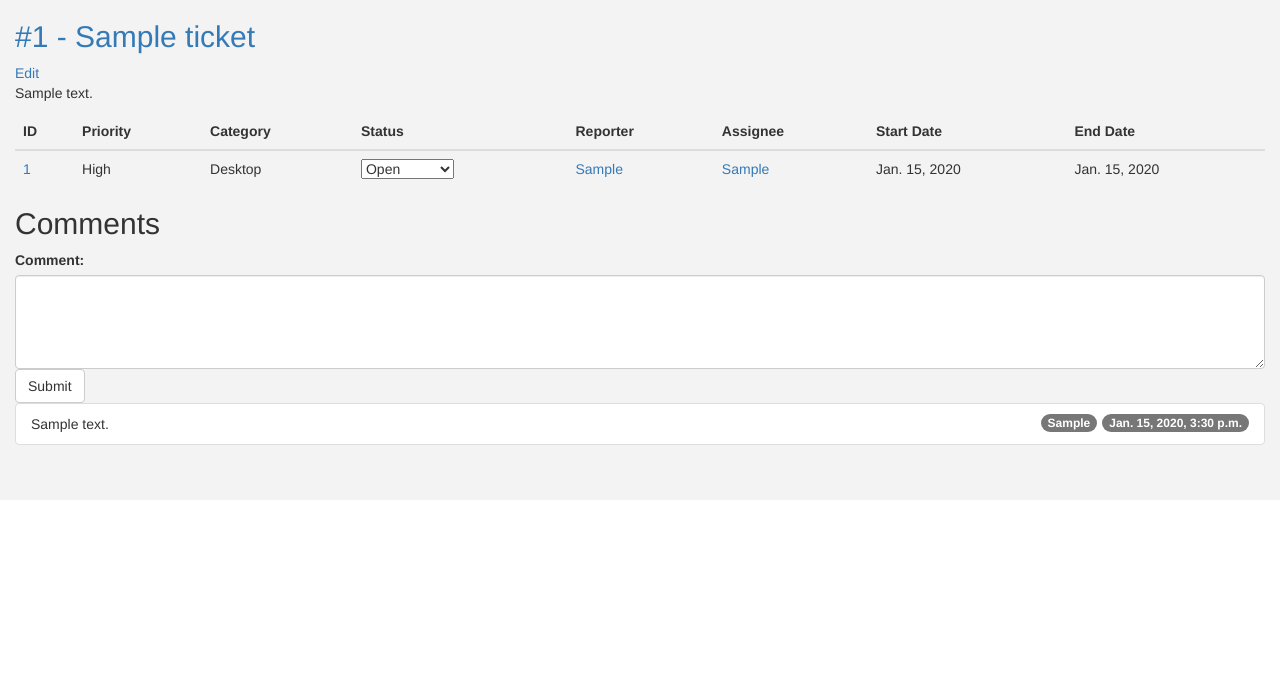
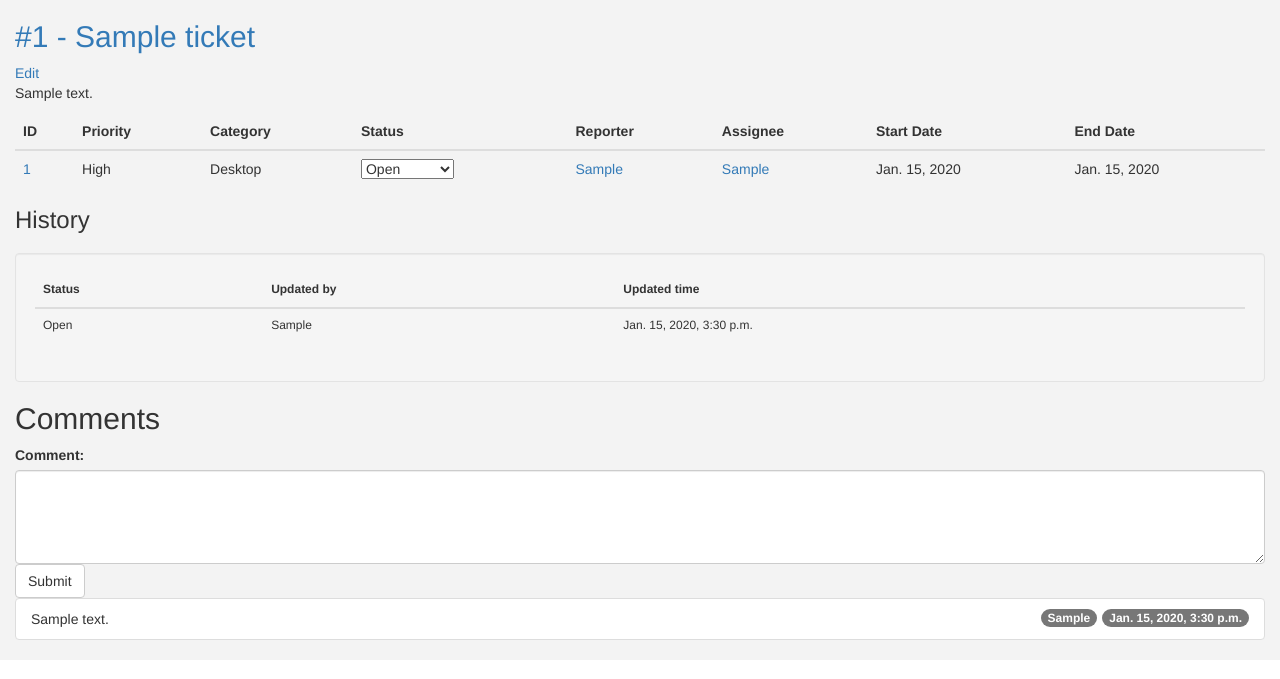
Before and after one commit to varindersinghatwal/ticket_manager, a Django app: page /ticket/1/ in a window 1280 px wide. Shown: the part 52-731 px from the top of the page. Run offline with Django 3.2, Linux system fonts and the light colour scheme; a user stored in the database is signed in; tables that the repository leaves empty hold one stand-in row (values such as "Sample post"); parts of the project's set-up code (start-up, migrations or seed data) failed here and were passed over; some libraries are stand-ins or nearby versions.

Commit message:
adding history in template

```diff
--- a/web/models.py
+++ b/web/models.py
@@ -73,5 +73,5 @@ class Comment(models.Model):
 class TicketHistory(models.Model):
     ticket = models.ForeignKey(Ticket)
     user = models.ForeignKey(User)
-    status = models.CharField(max_length=2, null=False, default='OP')
-    udpate_time = models.DateTimeField(auto_now_add=True, null=False)
+    status = models.CharField(choices=STATUS_CHOICES, max_length=2, null=False, default='OP')
+    update_time = models.DateTimeField(auto_now_add=True, null=False)
--- a/web/templates/view_ticket.html
+++ b/web/templates/view_ticket.html
@@ -32,6 +32,22 @@
     </tbody>
   </table>
 
+  <h3>History<h3>
+  <div class="well">
+    <table class="table" style="font-size:12px;">
+      <thead><th>Status</th><th>Updated by</th><th>Updated time</th></thead>
+      <tbody>
+	{% for hist in history %}
+	  <tr>
+	    <td>{{ hist.get_status_display }}</td>
+	    <td>{{ hist.user.first_name }}</td>
+	    <td>{{ hist.update_time }}</td>
+	  </tr>
+	{% endfor %}
+      </tbody>
+    </table>
+  </div>
+
   <h2>Comments</h2>
     <form action="/comments/" method="post">{% csrf_token %}
       {{ form }}
--- a/web/views.py
+++ b/web/views.py
@@ -6,7 +6,7 @@ from django.shortcuts import render_to_response
 from django.http import HttpResponseRedirect, HttpResponse
 from django.template import RequestContext
 from django.contrib.auth.models import User
-from web.models import Ticket, Comment
+from web.models import Ticket, Comment, TicketHistory
 import json
 from ticket_manager.settings import SITE_TITLE, SITE_LOGO_NAME
 from django.core import serializers
@@ -111,8 +111,9 @@ def view_ticket(request, ticket_id):
     stri= stri + "</select>"
     ticket.status =  stri
     comments = Comment.objects.filter(ticket=ticket_id).order_by('-id')
+    history = TicketHistory.objects.filter(ticket=ticket_id).order_by('-id')
     form = CreateCommentForm()
-    return render_to_response('view_ticket.html', RequestContext(request, {'ticket': ticket, 'comments': comments, 'form': form}))
+    return render_to_response('view_ticket.html', RequestContext(request, {'ticket': ticket, 'comments': comments, 'history':history, 'form': form}))
 
 @login_required
 def modify_ticket(request, ticket_id):
```
